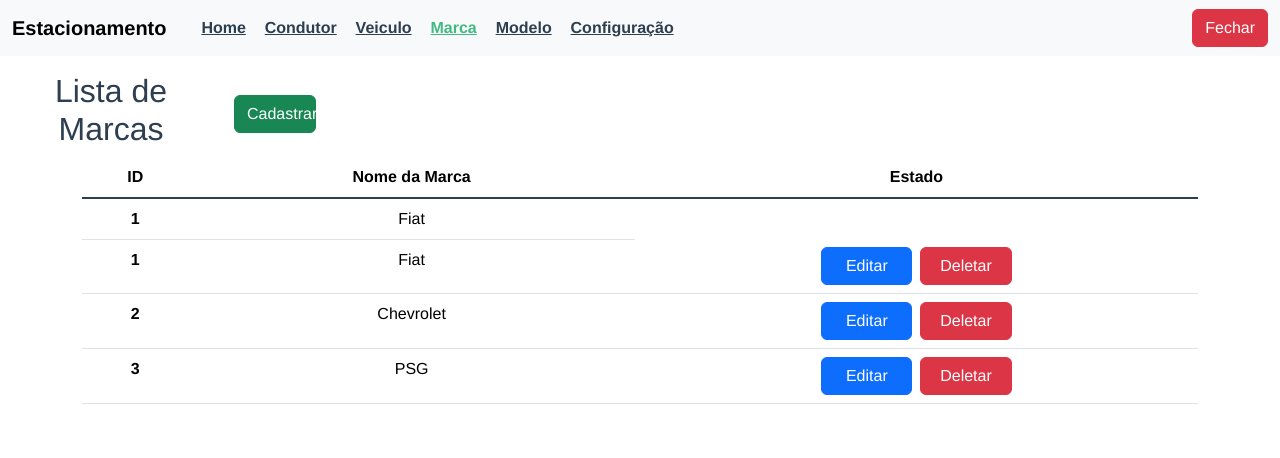
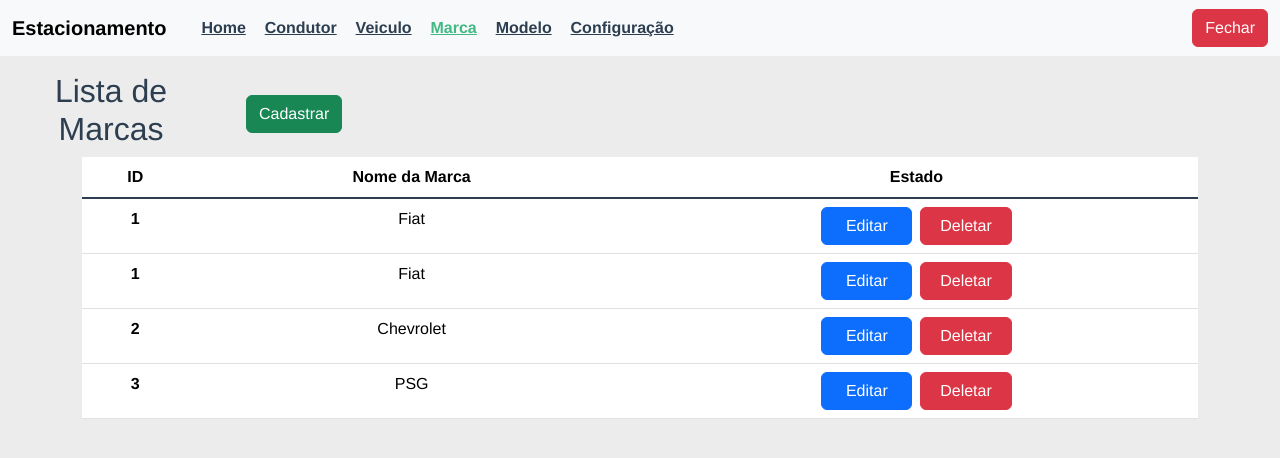
Before and after one commit to EmilioAnastacio/estacionamento_vue, a Vue app: page /marca in a window 1280 px wide. Shown: the top 458 px of the page. Built offline with nearby package versions, Linux system fonts and the light colour scheme.

Commit message:
tabela nova cadastrar

```diff
--- a/src/App.vue
+++ b/src/App.vue
@@ -17,7 +17,10 @@
   -webkit-font-smoothing: antialiased;
   -moz-osx-font-smoothing: grayscale;
   text-align: center;
+  background-color: #ececec;
   color: #2c3e50;
+  width: 100vw;
+  height: 100vh;
 }
 
 nav {
--- a/src/router/index.ts
+++ b/src/router/index.ts
@@ -13,9 +13,19 @@ const routes: Array<RouteRecordRaw> = [
     component: () => import(/* webpackChunkName: "about" */ '../views/marca/MarcaListaView.vue')
   },
   {
+    path: '/marcaCadastrar',
+    name: 'marca-cadastrar',
+    component: () => import(/* webpackChunkName: "about" */ '../views/marca/MarcaCadastrar.vue')
+  },
+  {
     path: '/modelo',
     name: 'modelo-lista-view',
     component: () => import(/* webpackChunkName: "about" */ '../views/modelo/ModeloListaView.vue')
+  },
+  {
+    path: '/modeloCadastrar',
+    name: 'modelo-cadastrar',
+    component: () => import(/* webpackChunkName: "about" */ '../views/modelo/ModeloCadastrar.vue')
   },
   {
     path: '/movimentacao',
--- /dev/null
+++ b/src/views/marca/MarcaCadastrar.vue
@@ -0,0 +1,74 @@
+<template>
+
+  <NavBar></NavBar>
+
+<div class="container col-md-8 corTabela">
+  <div class="row align-items-center">
+    <h1 id="" class="col-md-12 mt-2">Cadastrar Marca</h1>
+  </div>
+  <div class="nome col">
+    <label for="recipient-name" class=" row m-auto col-form-label">Marca:</label>
+    <input type="text" class="form-control" placeholder="Nome da marca" id="recipient-name">
+  </div>
+  <div class="col">
+    <button type="submit" class="btn btn-success mt-2 mb-2"> Cadastrar</button>
+  </div>
+</div>
+
+</template>
+
+
+<style scoped>
+
+.corTabela{
+  background-color: #ffffff;
+  border-radius: 10px;
+}
+
+</style>
+
+
+<script lang="ts">
+
+import { defineComponent } from 'vue';
+import NavBar from '@/components/NavBar.vue'; // @ is an alias to /src
+import adicionaMarca from '@/components/adicionaMarca.vue';
+//import { MarcaClient } from '@/client/marca.client';
+//import { Marca } from '@/model/marca';
+
+import { onMounted, reactive, toRefs } from 'vue';
+
+export default defineComponent({
+  name: 'MarcaCadastrar',
+  data() {
+    return {
+      abreAModal: false,
+    };
+  },
+  components: {
+    NavBar,
+    adicionaMarca,
+  },
+
+  methods:{
+
+    abreModal(){
+      this.abreAModal = true;
+    },
+    fechaModal(){
+      this.abreAModal = false;
+    },
+    adicionarMarca(){
+
+    },
+    editarMarca(){
+
+    },
+    deletarMarca(){
+
+    }
+  }
+
+});
+
+</script>
--- a/src/views/marca/MarcaListaView.vue
+++ b/src/views/marca/MarcaListaView.vue
@@ -2,43 +2,19 @@
 
   <NavBar></NavBar>
 
-
 <div class="col col-md-9 align-items-start">
   <div class="row align-items-center">
     <h2 class="col col-md-3 align-items-center">Lista de Marcas</h2>
-    <button type="button" class="btn btn-success col col-md-1" data-bs-toggle="modal" data-bs-target="#adicionaMarca" id="open_modal" @click="abreModal()">Cadastrar</button>
-    <!-- <button type="button" class="btn btn-primary col-md-2 empurra_botao" data-bs-toggle="modal" data-bs-target="#adicionaMarca" id="open_modal" @click="abreModal()">Editar Marca</button>
-    <button type="button" class="btn btn-danger col-md-2 empurra_botao" data-bs-toggle="modal" data-bs-target="#adicionaMarca" id="open_modal" @click="abreModal()">Deletar Marca</button> -->
+      <router-link class="col col-md-1" to="/marcaCadastrar">
+        <button type="button" class="btn btn-success">Cadastrar</button>
+      </router-link>
+    <!-- <button type="button" class="btn btn-primary col-md-2 empurra_botao" data-bs-toggle="modal" data-bs-target="#adicionaMarca" id="open_modal" >Editar Marca</button>
+    <button type="button" class="btn btn-danger col-md-2 empurra_botao" data-bs-toggle="modal" data-bs-target="#adicionaMarca" id="open_modal" >Deletar Marca</button> -->
   </div>
 </div>
 
-<div class="modal fade" id="adicionaMarca" tabindex="-1" data-bs-backdrop="static" data-bs-keyboard="false" aria-labelledby="exampleModalLabel" aria-hidden="true" :class="{ 'd-block': abreAModal }">
-  <div class="modal-dialog">
-    <div class="modal-content">
-      <div class="modal-header">
-        <h1 class="modal-title fs-5" id="exampleModalLabel">Cadastrar Marca</h1>
-        <button type="button" class="btn-close" data-bs-dismiss="modal" aria-label="Close" @click="fechaModal()"></button>
-      </div>
-      <div class="modal-body">
-        <form>
-          <div class="mb-3">
-              <label for="recipient-name" class=" row m-auto col-form-label">Marca:</label>
-              <input type="text" class="form-control" placeholder="Nome da marca" id="recipient-name">
-            </div>
-        </form>
-      </div>
-      <div class="modal-footer">
-        <button type="button" class="btn btn-secondary" data-bs-dismiss="modal" @click="fechaModal()">Fechar</button>
-        <button type="button" class="btn btn-success">Adicionar</button>
-      </div>
-    </div>
-  </div>
-</div>
-
-
 <div class="container">
   <table class="table">
-
   <thead>
     <tr>
 
@@ -52,14 +28,20 @@
       <tr>
         <th scope="row">1</th>
         <td>Fiat</td>
+        <td>
+          <div class="d-flex gap-2 justify-content-center">
+            <button type="button" class="btn btn-primary col-sm-2" data-bs-toggle="modal" data-bs-target="#adicionaMarca" id="open_modal">Editar</button>
+            <button type="button" class="btn btn-danger col-sm-2" data-bs-toggle="modal" data-bs-target="#adicionaMarca" id="open_modal">Deletar</button>
+          </div>
+        </td>
       </tr>
       <tr>
         <th scope="row">1</th>
         <td>Fiat</td>
         <td>
           <div class="d-flex gap-2 justify-content-center">
-            <button type="button" class="btn btn-primary col-sm-2" data-bs-toggle="modal" data-bs-target="#adicionaMarca" id="open_modal" @click="abreModal()">Editar</button>
-            <button type="button" class="btn btn-danger col-sm-2" data-bs-toggle="modal" data-bs-target="#adicionaMarca" id="open_modal" @click="abreModal()">Deletar</button>
+            <button type="button" class="btn btn-primary col-sm-2" data-bs-toggle="modal" data-bs-target="#adicionaMarca" id="open_modal">Editar</button>
+            <button type="button" class="btn btn-danger col-sm-2" data-bs-toggle="modal" data-bs-target="#adicionaMarca" id="open_modal" >Deletar</button>
           </div>
         </td>
       </tr>
@@ -69,8 +51,8 @@
         <td>Chevrolet</td>
         <td>
           <div class="d-flex gap-2 justify-content-center">
-            <button type="button" class="btn btn-primary col-sm-2" data-bs-toggle="modal" data-bs-target="#adicionaMarca" id="open_modal" @click="abreModal()">Editar</button>
-            <button type="button" class="btn btn-danger col-sm-2" data-bs-toggle="modal" data-bs-target="#adicionaMarca" id="open_modal" @click="abreModal()">Deletar</button>
+            <button type="button" class="btn btn-primary col-sm-2" data-bs-toggle="modal" data-bs-target="#adicionaMarca" id="open_modal" >Editar</button>
+            <button type="button" class="btn btn-danger col-sm-2" data-bs-toggle="modal" data-bs-target="#adicionaMarca" id="open_modal" >Deletar</button>
           </div>
         </td>
       </tr>
@@ -80,8 +62,8 @@
         <td>PSG</td>
         <td>
           <div class="d-flex gap-2 justify-content-center">
-            <button type="button" class="btn btn-primary col-sm-2" data-bs-toggle="modal" data-bs-target="#adicionaMarca" id="open_modal" @click="abreModal()">Editar</button>
-            <button type="button" class="btn btn-danger col-sm-2" data-bs-toggle="modal" data-bs-target="#adicionaMarca" id="open_modal" @click="abreModal()">Deletar</button>
+            <button type="button" class="btn btn-primary col-sm-2" data-bs-toggle="modal" data-bs-target="#adicionaMarca" id="open_modal" >Editar</button>
+            <button type="button" class="btn btn-danger col-sm-2" data-bs-toggle="modal" data-bs-target="#adicionaMarca" id="open_modal" >Deletar</button>
           </div>
         </td>
       </tr>
@@ -120,22 +102,6 @@ export default defineComponent({
   },
 
   methods:{
-
-    abreModal(){
-      this.abreAModal = true;
-    },
-    fechaModal(){
-      this.abreAModal = false;
-    },
-    adicionarMarca(){
-
-    },
-    editarMarca(){
-
-    },
-    deletarMarca(){
-
-    }
   }
 
 });
--- /dev/null
+++ b/src/views/modelo/ModeloCadastrar.vue
@@ -0,0 +1,68 @@
+<template>
+
+    <NavBar></NavBar>
+
+  <div class="container col-md-8 corTabela">
+
+    <div class="row align-items-center">
+      <h1 class="col-md-12 mt-2">Cadastrar Modelo</h1>
+    </div>
+
+    <div class="row align-items-center">
+
+    <div class="nome col col-md-6">
+      <label for="recipient-name" class=" row m-auto col-form-label">Modelo:</label>
+      <input type="text" class="form-control" placeholder="Nome da marca" id="recipient-name">
+    </div>
+    <div class="nome col col-md-6">
+      <label for="recipient-name" class=" row m-auto col-form-label">Modelo:</label>
+      <input type="text" class="form-control" placeholder="Nome da marca" id="recipient-name">
+    </div>
+
+    </div>
+
+
+    <div class="col">
+      <button type="submit" class="btn btn-success mt-2 mb-2"> Cadastrar</button>
+    </div>
+  </div>
+
+  </template>
+
+
+  <style scoped>
+
+  .corTabela{
+    background-color: #ffffff;
+    border-radius: 10px;
+  }
+
+  </style>
+
+
+  <script lang="ts">
+
+  import { defineComponent } from 'vue';
+  import NavBar from '@/components/NavBar.vue'; // @ is an alias to /src
+  import adicionaMarca from '@/components/adicionaMarca.vue';
+  //import { MarcaClient } from '@/client/marca.client';
+  //import { Marca } from '@/model/marca';
+
+  import { onMounted, reactive, toRefs } from 'vue';
+
+  export default defineComponent({
+    name: 'ModeloCadastrar',
+    data() {
+      return {
+        abreAModal: false,
+      };
+    },
+    components: {
+      NavBar,
+      adicionaMarca,
+    },
+
+
+  });
+
+  </script>
--- a/src/views/modelo/ModeloListaView.vue
+++ b/src/views/modelo/ModeloListaView.vue
@@ -5,9 +5,9 @@
 <div class="col col-md-9 align-items-start">
   <div class="row align-items-center">
     <h2 class="col col-md-3 align-items-center">Lista de Modelos</h2>
-    <button type="button" class="btn btn-success col col-md-1" data-bs-toggle="modal" data-bs-target="#adicionaModelo" id="open_modal" @click="abreModal()">Cadastrar</button>
-    <!-- <button type="button" class="btn btn-primary col-md-2 empurra_botao" data-bs-toggle="modal" data-bs-target="#adicionaMarca" id="open_modal" @click="abreModal()">Editar Marca</button>
-    <button type="button" class="btn btn-danger col-md-2 empurra_botao" data-bs-toggle="modal" data-bs-target="#adicionaMarca" id="open_modal" @click="abreModal()">Deletar Marca</button> -->
+    <router-link class="col col-md-1" to="/modeloCadastrar">
+        <button type="button" class="btn btn-success">Cadastrar</button>
+    </router-link>
   </div>
 </div>
 
```
